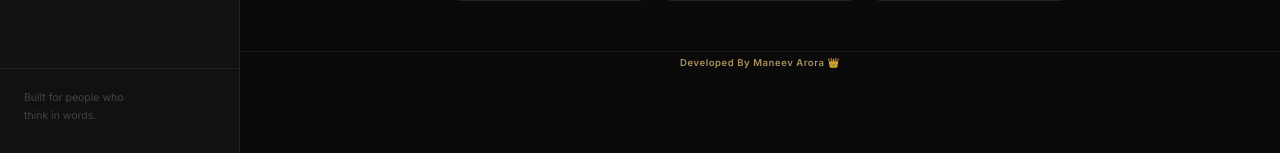
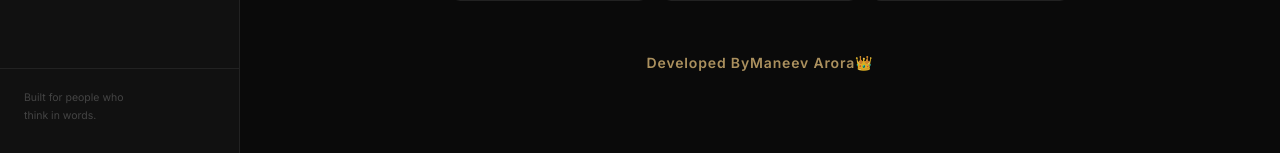
Before and after one commit to MANEEVAR1/Python-Projects, a Flask app: page / in a window 1280 px wide. Shown: the part 647-800 px from the top of the page. Run offline with Flask 3, Linux system fonts and the light colour scheme; some libraries are stand-ins or nearby versions; some web fonts are replaced.

Commit message:
Fixing Styles in List It Up Notes App

```diff
--- a/List_It_Up_NotesApp/templates/index.html
+++ b/List_It_Up_NotesApp/templates/index.html
@@ -1038,15 +1038,20 @@
     display: flex;
     align-items: center;
     justify-content: center;
-    font-size: 9.5px;
+    font-size: 14px;
     font-weight: 600;
     letter-spacing: 0.06em;
     color: var(--accent);
     /*background: var(--bg-2);*/
-    border-top: 1px solid var(--border);
+    /*border-top: 1px solid var(--border);*/
     z-index: 200;
     pointer-events: none;
     opacity: 0.85;
+  }
+
+  #byline a{
+    text-decoration: none;
+    color: var(--accent);
   }
 
   /* On desktop the sidebar is 240px wide — keep byline flush right of it */
@@ -1058,7 +1063,7 @@
   /* On mobile the mobile-nav sits above byline — byline replaces its old strip */
   @media (max-width: 768px) {
     .mobile-nav { padding-bottom: calc(22px + env(safe-area-inset-bottom, 0px)); }
-    #byline     { bottom: 5vh; }
+    #byline     { bottom: 14vh; }
     #toast      { bottom: calc(104px + env(safe-area-inset-bottom, 0px)); }
   }
 </style>
@@ -1067,7 +1072,7 @@
 
 <div id="loading-bar"></div>
 
-<div id="byline">Developed By Maneev Arora 👑</div>
+<div id="byline">Developed By <a href="https://www.linkedin.com/in/maneev-arora" target="_blank">Maneev Arora</a> 👑</div>
 
 <!-- CONFIRM DIALOG -->
 <div class="overlay" id="overlay">
```
